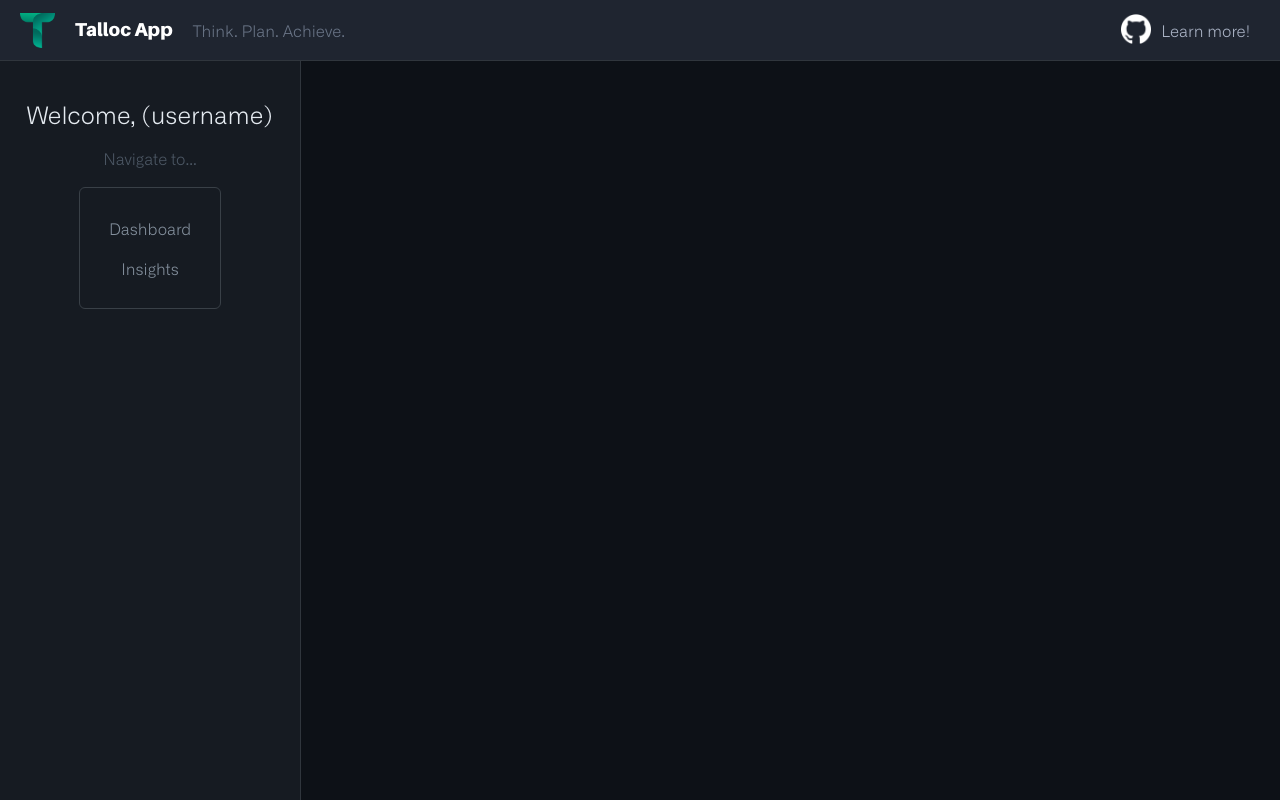
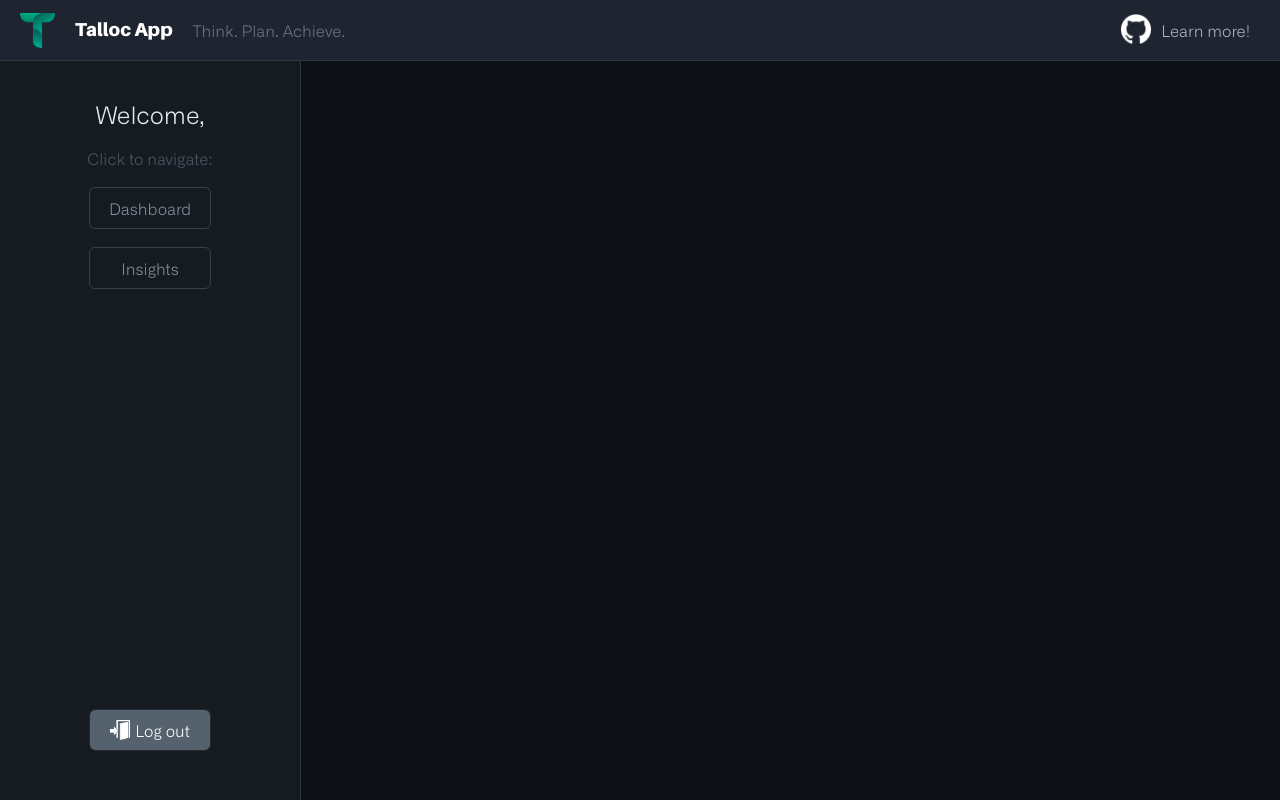
Before and after one commit to lazlomeli/Talloc-App, a React (Vite) app in the folder frontend/: page /dashboard in a window 1280 px wide. Built offline with nearby package versions, Linux system fonts and the light colour scheme; no server answers.

Commit message:
Conditional rendering and more CSS

```diff
--- a/frontend/src/Insights.jsx
+++ b/frontend/src/Insights.jsx
@@ -39,7 +39,8 @@ const Insights = () => {
 
   return (
     <div className="insightsBackground">
-    {langs.map(lang => (
+    {langs.length > 0 ? (
+        langs.map(lang => (
         <section title="Click to view more" className="insightsContainer" key={lang}>
             <div className="insightsPhotoAndLang">
                 <img className="insightsLangLogo" src={`../static/${lang}.png`}/>
@@ -48,6 +49,12 @@ const Insights = () => {
             <p className="insightsCounter">{countLanguageTasks(tasks, lang)} task(s)</p>
         </section>
         ))
+    ) : (
+        <section className="insightsEmpty">
+            <h1 className="insightsEmptyTitle">Wow, it's very quiet around here</h1>
+            <p className="insightsEmptyDesc">Create your first task to view it's insights</p>
+        </section>
+    )
     }
     </div>
   )
--- a/frontend/src/LoginMenu.jsx
+++ b/frontend/src/LoginMenu.jsx
@@ -27,6 +27,7 @@ export function LoginMenu() {
     .then((resp) => {
       if(resp.status === 200) {
         setIsLogged(true)
+        localStorage.setItem('username', user.username)
       } else {
         alert("Incorrect user or password. Try again")
       }
--- a/frontend/src/Task.jsx
+++ b/frontend/src/Task.jsx
@@ -2,6 +2,7 @@ import axios from 'axios'
 import React, {useState} from 'react'
 import { useEffect } from 'react'
 import CreateTask from './CreateTask'
+import Insights from './Insights'
 import Moment from 'moment'
 import * as API from './services/taskService'
 import { Navigate, useNavigate } from 'react-router-dom';
@@ -10,6 +11,7 @@ import { Navigate, useNavigate } from 'react-router-dom';
 export const Task = () => {
   const [openModal, setOpenModal] = useState(false)
   const [tasks, setTasks] = useState([])
+  const [togglePage, setTogglePage] = useState('dashboard')
   const navigate = useNavigate()
 
   useEffect(() => {
@@ -45,15 +47,19 @@ export const Task = () => {
   }
 
   function goToInsights() {
-    navigate('/insights')
+    setTogglePage('insights')
   }
 
   function goToDashbord() {
-    navigate('/dashboard')
+    setTogglePage('dashboard')
   }
 
   function learnMore() {
     window.location.replace('https://github.com/lazlomeli')
+  }
+
+  function logout() {
+    navigate('/')
   }
 
   return (
@@ -70,14 +76,21 @@ export const Task = () => {
         </section>
       </div>
       <div className="dashboardSide">
-        <h1 className="dashboardSideTitle">Welcome, (username)</h1>
-        <p className="dashboardSideDesc">Navigate to...</p>
+        <h1 className="dashboardSideTitle">Welcome, {localStorage.getItem('username')}</h1>
+        <p className="dashboardSideDesc">Click to navigate:</p>
         <section className="dashboardSideBox">
           <p className="dashboardSideBoxOption" onClick={() => goToDashbord()}>Dashboard</p>
+        </section>
+        <section className="dashboardSideBox">
           <p className="dashboardSideBoxOption" onClick={() => goToInsights()}>Insights</p>
         </section>
+        <section className="logout" onClick={() => logout()}>
+          <img className="logoutLogo" src={"../static/logout.png"}/>
+          <p className="logoutDesc">Log out</p>
+        </section>
       </div>
-      <div className="dashboardTasks">
+      {togglePage === 'dashboard' ? (
+        <div className="dashboardTasks">
         {tasks.map(task => (
           <div key={task.id} className="task">
             <h1 className="taskTitle">{task.title}</h1>
@@ -108,6 +121,9 @@ export const Task = () => {
           </div>
           <CreateTask tasks={tasks} setTasks={setTasks} open={openModal} onClose={() => setOpenModal(false)}/>
       </div>
+      ) : (
+        <Insights/>
+      )}
     </div>
   )
 }
--- a/frontend/styles/App.css
+++ b/frontend/styles/App.css
@@ -465,6 +465,12 @@ body {
     color: #fff;
     border-color: #fff;
 }
+.taskStatus-onGoing {
+    font-weight: bold;
+}
+.taskStatus-completed {
+    font-weight: bold;
+}
 .createTask {
     border: dashed 2px;
     border-color: #30363d;
@@ -536,8 +542,10 @@ body {
     flex-direction: row;
     flex-wrap: wrap;
     width: 1600px;
+    height: 840px;
     margin: 10px;
     align-content: flex-start;
+    overflow-y: auto;
 }
 .dashboardTop {
     display: flex;
@@ -627,8 +635,8 @@ body {
     outline-width: 1px;
     outline-color: #394047;
     border-radius: 5px;
-    height: 120px;
-    width: 140px;
+    height: 40px;
+    width: 120px;
     margin-top: 20px;
 }
 .dashboardSideBoxOption {
@@ -643,15 +651,42 @@ body {
     cursor: pointer;
     color:#505b68;
 }
+.logout {
+    position: fixed;
+    bottom: 50px;
+    display: flex;
+    align-items: center;
+    justify-content: center;
+    background-color: #56616e;
+    width: 120px;
+    height: 40px;
+    outline: solid;
+    outline-width: 1px;
+    outline-color: #252a30;
+    border-radius: 5px;
+    cursor: pointer;
+}
+.logout:hover {
+    background-color: #bc4c4c;
+}
+.logoutLogo {
+    width: 20px;
+    height: 20px;
+}
+.logoutDesc {
+    font-family: "Alliance No.1";
+    font-weight: light;
+    color: #fff;
+    margin: 0px;
+    margin-left: 5px;
+}
 
 /* Insights */
 .insightsBackground {
     background-color: #0d1117;
-    position: fixed;
-    top: 0;
-    left: 0;
-    width: 100%;
-    height: 100%;
+    width: 1620px;
+    z-index: -1;
+    overflow-y: auto;
 }
 .insightsContainer {
     font-family: "Alliance No.1";
@@ -663,7 +698,7 @@ body {
     outline-color: #252a31;
     outline-width: 1px;
     color: #fff;
-    margin: 5px;
+    margin: 10px;
     height: 100px;
     cursor: pointer;
     background-color: #161b22;
@@ -692,3 +727,40 @@ body {
 .insightsPhotoAndLang {
     display: flex;
 }
+.insightsEmpty {
+    display: flex;
+    flex-direction: column;
+    align-items: center;
+    justify-content: center;
+    height: 100%;
+}
+.insightsEmptyTitle {
+    font-family: "Alliance No.1";
+    font-weight: lighter;
+    font-size: 40px;
+    color:#646d7c;
+    margin: 0px;
+}
+.insightsEmptyDesc {
+    font-family: "Alliance No.1";
+    font-weight: lighter;
+    font-size: 20px;
+    color:#444b58;
+    margin: 0px;
+    margin-top: 20px;
+    margin-bottom: 120px;
+}
+
+/* Webkit Customization */
+::-webkit-scrollbar {
+    width: 15px;
+}
+::-webkit-scrollbar-track {
+    background: #2b343d;
+}
+::-webkit-scrollbar-thumb {
+    background: #58626e;
+}
+::-webkit-scrollbar-thumb:hover {
+    background: #525d69;
+}
```
Also changed, not shown: frontend/static/logout.png (added).
